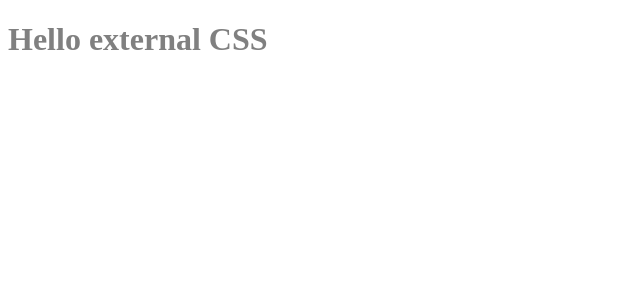
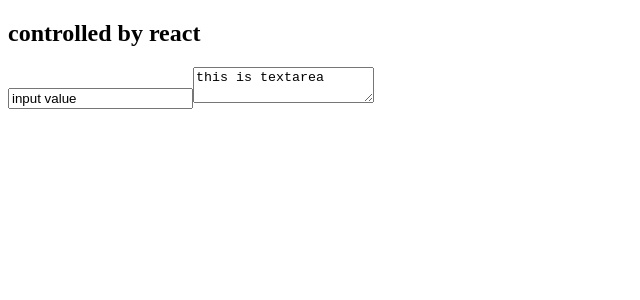
Before and after one commit to ParthPatel133/react-practise-01, a React (Create React App) app: page / in a window 1280 px wide. Shown: the top 300 px of the page, without its empty margins (0-640 px from the left). Built offline with nearby package versions, Linux system fonts and the light colour scheme.

Commit message:
controlled element in forms

```diff
--- a/src/App.js
+++ b/src/App.js
@@ -1,17 +1,36 @@
-//css module style in react
-//this will create local scope for styling component after importing
-
+//---------CONTROLLED COMPONENT IN REACT FORMS------------
 import React, { Component } from 'react'
-import './App.css'
-import Styles from './App.module.css'
 
 export default class App extends Component {
+  state = {
+    value: 'input value',
+    valueTextarea: 'this is textarea'
+  }
+
+  handleChange = (e) => {
+    this.setState({ value: e.target.value.toUpperCase().substr(0, 10) })
+  }
+
+  handleTextarea = (e) => {
+    this.setState({ valueTextarea: e.target.value.substr(0, 25) })
+  }
 
   render() {
     return (
-      <React.Fragment>
-        <h1 className={Styles.txt}>Hello external CSS</h1>
-      </React.Fragment>
+      <div>
+        <form>
+          <h2>controlled by react</h2>
+          <input
+            type="text"
+            value={this.state.value}
+            onChange={this.handleChange}
+          />
+          <textarea
+            value={this.state.valueTextarea}
+            onChange={this.handleTextarea}
+          />
+        </form>
+      </div>
     )
   }
 }
```
Also changed, not shown: src/Guest.js (deleted, +0 -13 lines), src/User.js (deleted, +0 -12 lines).
